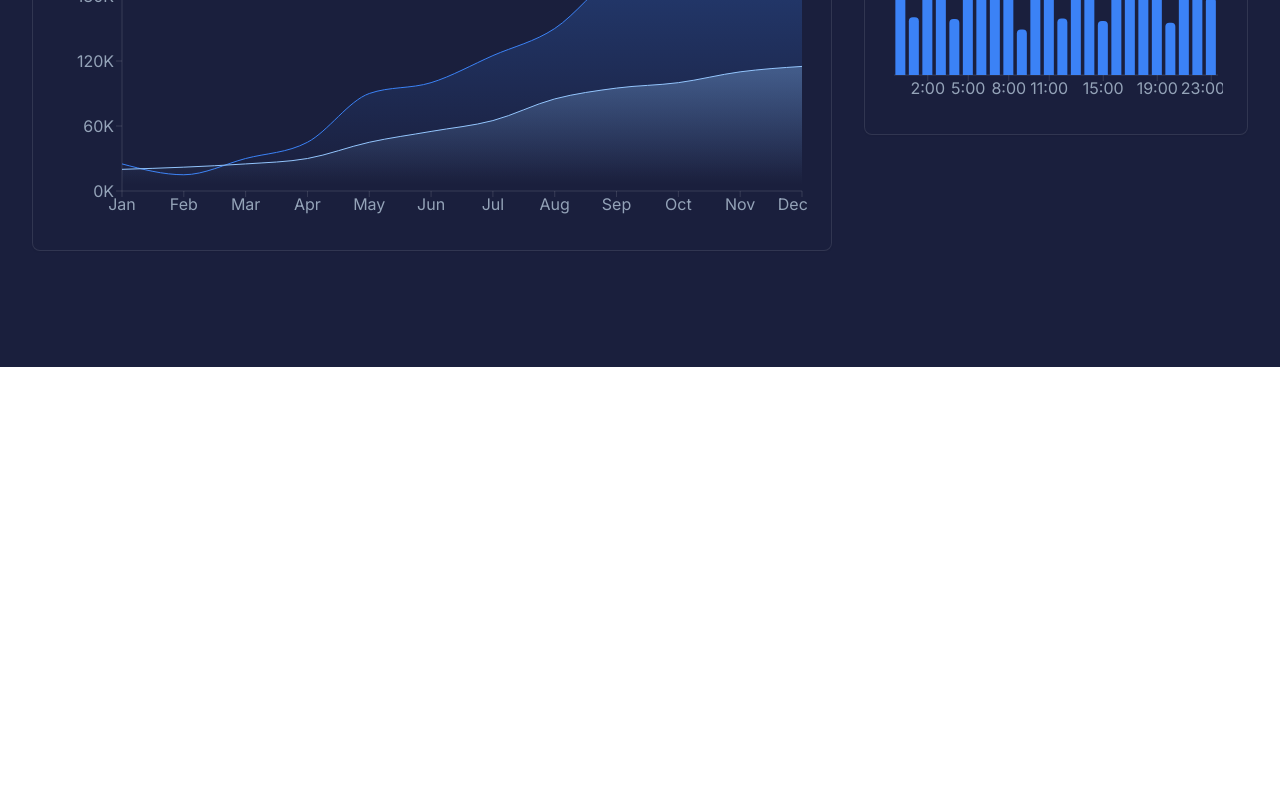
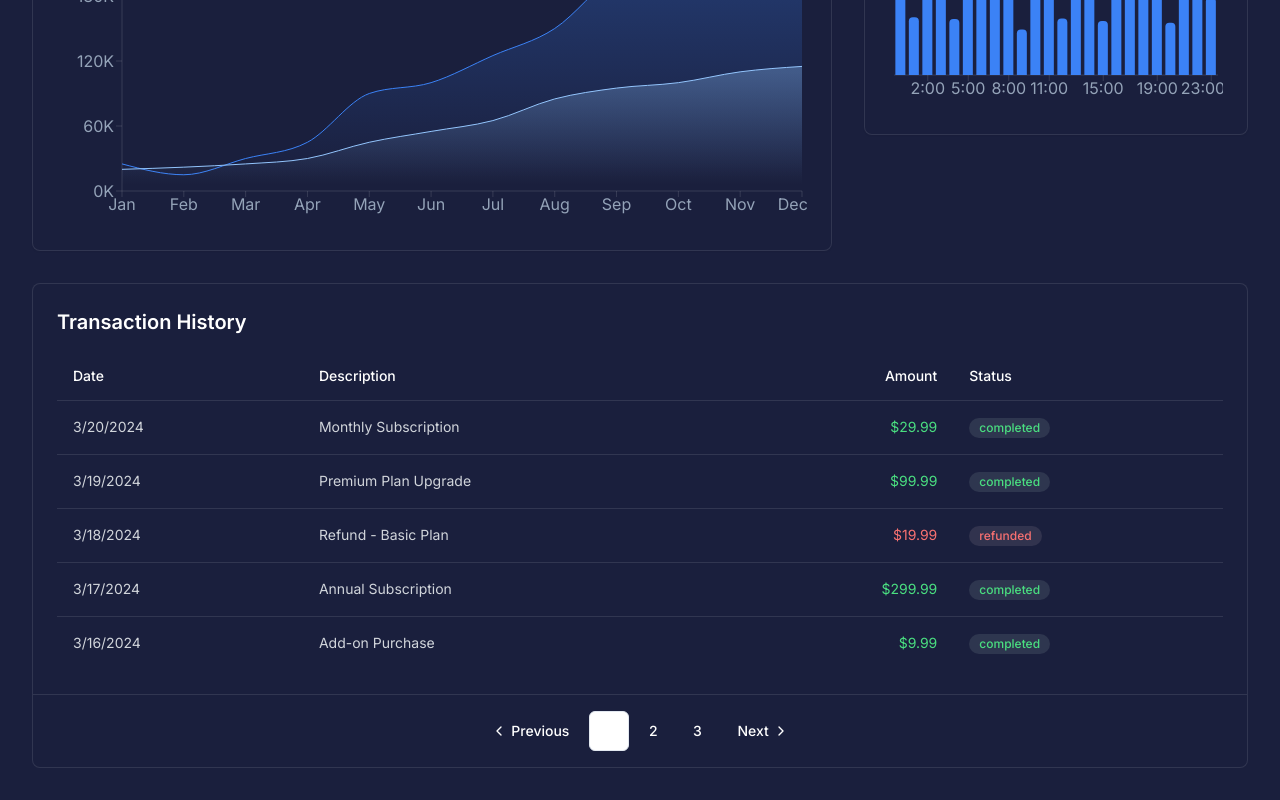
Before and after one commit to goldinvestpro/golden-wealth-harvest-35, a React (Vite) app: page /wallet in a window 1280 px wide. Shown: the part 433-1233 px from the top of the page. Before the commit the page ends 800 px from the top, so only its background shows below. Built offline with nearby package versions, Linux system fonts and the light colour scheme.

Commit message:
Add transaction history feature
Implement functionality to display transaction history in the application.
[skip gpt_engineer]

```diff
--- /dev/null
+++ b/src/components/wallet/TransactionHistory.tsx
@@ -0,0 +1,119 @@
+import {
+  Table,
+  TableBody,
+  TableCell,
+  TableHead,
+  TableHeader,
+  TableRow,
+} from "@/components/ui/table";
+import {
+  Pagination,
+  PaginationContent,
+  PaginationItem,
+  PaginationLink,
+  PaginationNext,
+  PaginationPrevious,
+} from "@/components/ui/pagination";
+
+const transactions = [
+  {
+    id: 1,
+    date: "2024-03-20",
+    description: "Monthly Subscription",
+    amount: 29.99,
+    status: "completed",
+  },
+  {
+    id: 2,
+    date: "2024-03-19",
+    description: "Premium Plan Upgrade",
+    amount: 99.99,
+    status: "completed",
+  },
+  {
+    id: 3,
+    date: "2024-03-18",
+    description: "Refund - Basic Plan",
+    amount: -19.99,
+    status: "refunded",
+  },
+  {
+    id: 4,
+    date: "2024-03-17",
+    description: "Annual Subscription",
+    amount: 299.99,
+    status: "completed",
+  },
+  {
+    id: 5,
+    date: "2024-03-16",
+    description: "Add-on Purchase",
+    amount: 9.99,
+    status: "completed",
+  },
+];
+
+export function TransactionHistory() {
+  return (
+    <div className="rounded-lg border bg-navy-500 border-white/10">
+      <div className="p-6">
+        <h2 className="text-xl font-semibold mb-4">Transaction History</h2>
+        <Table>
+          <TableHeader>
+            <TableRow className="hover:bg-white/5 border-white/10">
+              <TableHead className="text-white">Date</TableHead>
+              <TableHead className="text-white">Description</TableHead>
+              <TableHead className="text-white text-right">Amount</TableHead>
+              <TableHead className="text-white">Status</TableHead>
+            </TableRow>
+          </TableHeader>
+          <TableBody>
+            {transactions.map((transaction) => (
+              <TableRow key={transaction.id} className="hover:bg-white/5 border-white/10">
+                <TableCell className="text-gray-300">
+                  {new Date(transaction.date).toLocaleDateString()}
+                </TableCell>
+                <TableCell className="text-gray-300">{transaction.description}</TableCell>
+                <TableCell className={`text-right ${
+                  transaction.amount < 0 ? 'text-red-400' : 'text-green-400'
+                }`}>
+                  ${Math.abs(transaction.amount).toFixed(2)}
+                </TableCell>
+                <TableCell>
+                  <span className={`inline-flex items-center px-2.5 py-0.5 rounded-full text-xs font-medium ${
+                    transaction.status === 'completed'
+                      ? 'bg-green-100/10 text-green-400'
+                      : 'bg-red-100/10 text-red-400'
+                  }`}>
+                    {transaction.status}
+                  </span>
+                </TableCell>
+              </TableRow>
+            ))}
+          </TableBody>
+        </Table>
+      </div>
+      <div className="p-4 border-t border-white/10">
+        <Pagination>
+          <PaginationContent>
+            <PaginationItem>
+              <PaginationPrevious href="#" />
+            </PaginationItem>
+            <PaginationItem>
+              <PaginationLink href="#" isActive>1</PaginationLink>
+            </PaginationItem>
+            <PaginationItem>
+              <PaginationLink href="#">2</PaginationLink>
+            </PaginationItem>
+            <PaginationItem>
+              <PaginationLink href="#">3</PaginationLink>
+            </PaginationItem>
+            <PaginationItem>
+              <PaginationNext href="#" />
+            </PaginationItem>
+          </PaginationContent>
+        </Pagination>
+      </div>
+    </div>
+  );
+}
--- a/src/pages/Wallet.tsx
+++ b/src/pages/Wallet.tsx
@@ -2,6 +2,7 @@ import { Button } from "@/components/ui/button";
 import { StatCard } from "@/components/wallet/StatCard";
 import { RevenueChart } from "@/components/wallet/RevenueChart";
 import { SessionsChart } from "@/components/wallet/SessionsChart";
+import { TransactionHistory } from "@/components/wallet/TransactionHistory";
 
 export default function Wallet() {
   return (
@@ -34,7 +35,7 @@ export default function Wallet() {
           />
         </div>
 
-        <div className="grid grid-cols-1 lg:grid-cols-3 gap-8">
+        <div className="grid grid-cols-1 lg:grid-cols-3 gap-8 mb-8">
           <div className="lg:col-span-2">
             <RevenueChart />
           </div>
@@ -42,6 +43,10 @@ export default function Wallet() {
             <SessionsChart />
           </div>
         </div>
+
+        <div className="mt-8">
+          <TransactionHistory />
+        </div>
       </div>
     </div>
   );
```
